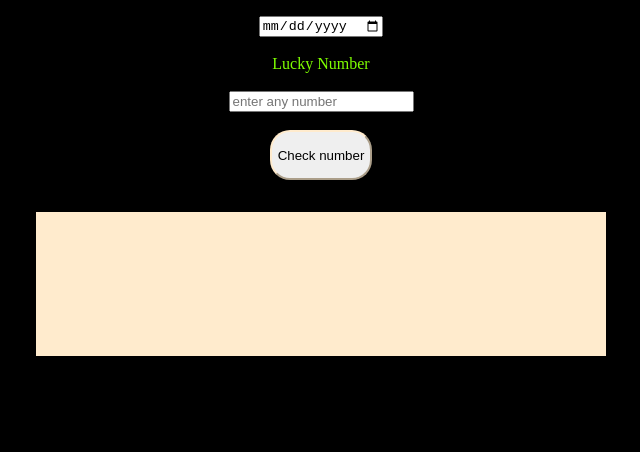
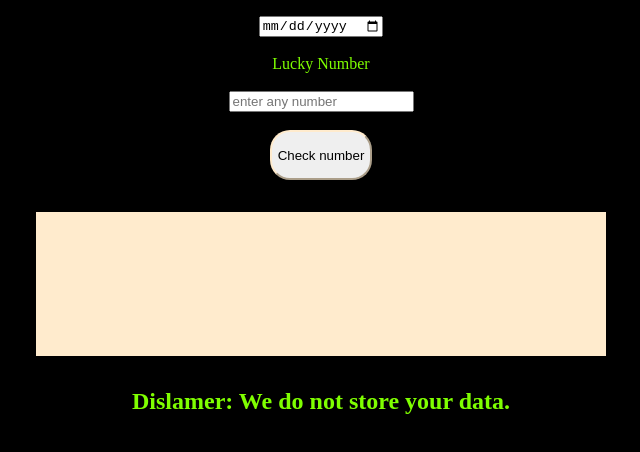
Before and after one commit to piyushsh25/birthdayLucky, a plain HTML site: page index.html in a window 1280 px wide. Shown: the part 100-552 px from the top of the page, without its empty margins (319-959 px from the left). Drawn offline with Linux system fonts and the light colour scheme.

Commit message:
input: added disclamer input

```diff
--- a/index.html
+++ b/index.html
@@ -15,6 +15,7 @@
     <input id="lucky-number" type="number" placeholder="enter any number"><br/><br/>
     <button id="btn-result">Check number</button><br/>
     <div id="outputText"></div>
+    <h2>Dislamer: We do not store your data.</h2>
 </body>
 <script src="app.js"></script>
 </html>
```
